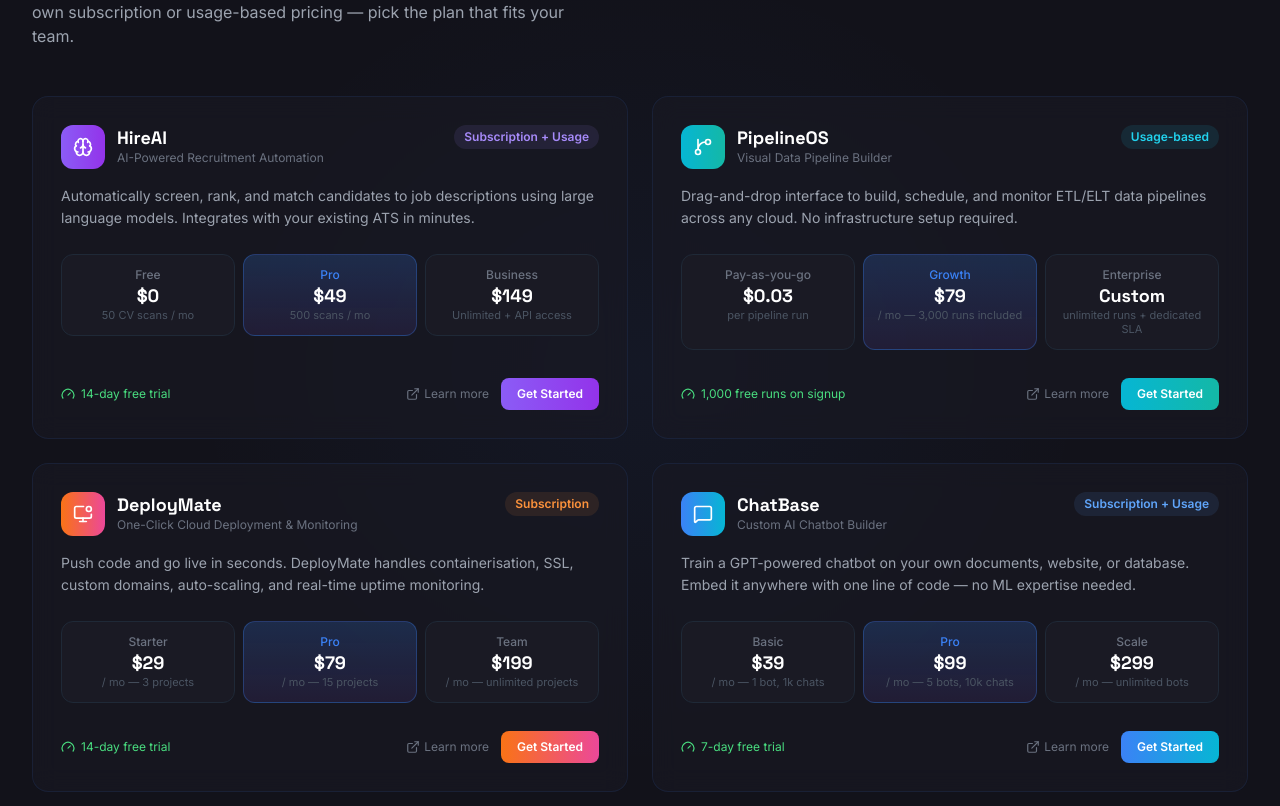
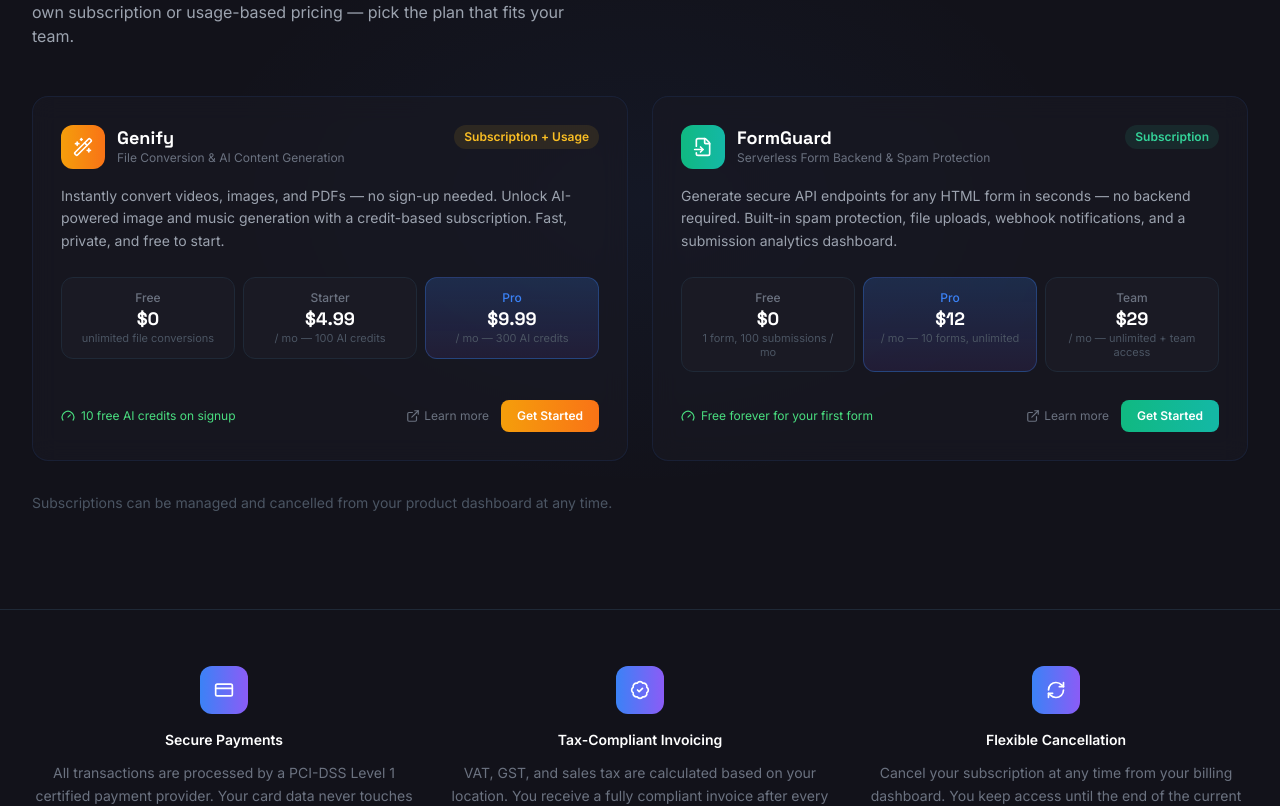
Before and after one commit to bytes-monks/bytes-monks, a React (Vite) app: page /pricing in a window 1280 px wide. Shown: the part 2807-3613 px from the top of the page. Built offline with nearby package versions, Linux system fonts and the light colour scheme.

Commit message:
feat(pricing): update SaaS list

```diff
--- a/src/pages/Pricing.tsx
+++ b/src/pages/Pricing.tsx
@@ -16,10 +16,8 @@
   BadgeCheck,
   CreditCard,
   RefreshCw,
-  Brain,
-  GitBranch,
-  MonitorDot,
-  MessageSquare,
+  Wand2,
+  FileInput,
   ExternalLink,
   Gauge,
 } from 'lucide-react';
@@ -209,71 +207,37 @@
 
 const saasProducts: SaasProduct[] = [
   {
-    name: 'HireAI',
-    tagline: 'AI-Powered Recruitment Automation',
+    name: 'Genify',
+    tagline: 'File Conversion & AI Content Generation',
     description:
-      'Automatically screen, rank, and match candidates to job descriptions using large language models. Integrates with your existing ATS in minutes.',
+      'Instantly convert videos, images, and PDFs — no sign-up needed. Unlock AI-powered image and music generation with a credit-based subscription. Fast, private, and free to start.',
     model: 'Subscription + Usage',
-    modelColor: 'text-violet-400 bg-violet-400/10',
-    icon: Brain,
-    gradient: 'from-violet-500 to-purple-600',
-    freeTrial: '14-day free trial',
-    url: '#',
+    modelColor: 'text-amber-400 bg-amber-400/10',
+    icon: Wand2,
+    gradient: 'from-amber-500 to-orange-500',
+    freeTrial: '10 free AI credits on signup',
+    url: 'https://genify.app',
     tiers: [
-      { name: 'Free',     price: '$0',   unit: '50 CV scans / mo',       highlight: false },
-      { name: 'Pro',      price: '$49',  unit: '500 scans / mo',         highlight: true  },
-      { name: 'Business', price: '$149', unit: 'Unlimited + API access', highlight: false },
+      { name: 'Free',    price: '$0',    unit: 'unlimited file conversions', highlight: false },
+      { name: 'Starter', price: '$4.99', unit: '/ mo — 100 AI credits',      highlight: false },
+      { name: 'Pro',     price: '$9.99', unit: '/ mo — 300 AI credits',      highlight: true  },
     ],
   },
   {
-    name: 'PipelineOS',
-    tagline: 'Visual Data Pipeline Builder',
+    name: 'FormGuard',
+    tagline: 'Serverless Form Backend & Spam Protection',
     description:
-      'Drag-and-drop interface to build, schedule, and monitor ETL/ELT data pipelines across any cloud. No infrastructure setup required.',
-    model: 'Usage-based',
-    modelColor: 'text-cyan-400 bg-cyan-400/10',
-    icon: GitBranch,
-    gradient: 'from-cyan-500 to-teal-500',
-    freeTrial: '1,000 free runs on signup',
+      'Generate secure API endpoints for any HTML form in seconds — no backend required. Built-in spam protection, file uploads, webhook notifications, and a submission analytics dashboard.',
+    model: 'Subscription',
+    modelColor: 'text-emerald-400 bg-emerald-400/10',
+    icon: FileInput,
+    gradient: 'from-emerald-500 to-teal-500',
+    freeTrial: 'Free forever for your first form',
     url: '#',
     tiers: [
-      { name: 'Pay-as-you-go', price: '$0.03',  unit: 'per pipeline run',              highlight: false },
-      { name: 'Growth',        price: '$79',    unit: '/ mo — 3,000 runs included',    highlight: true  },
-      { name: 'Enterprise',    price: 'Custom', unit: 'unlimited runs + dedicated SLA', highlight: false },
-    ],
-  },
-  {
-    name: 'DeployMate',
-    tagline: 'One-Click Cloud Deployment & Monitoring',
-    description:
-      'Push code and go live in seconds. DeployMate handles containerisation, SSL, custom domains, auto-scaling, and real-time uptime monitoring.',
-    model: 'Subscription',
-    modelColor: 'text-orange-400 bg-orange-400/10',
-    icon: MonitorDot,
-    gradient: 'from-orange-500 to-pink-500',
-    freeTrial: '14-day free trial',
-    url: '#',
-    tiers: [
-      { name: 'Starter', price: '$29',  unit: '/ mo — 3 projects',       highlight: false },
-      { name: 'Pro',     price: '$79',  unit: '/ mo — 15 projects',      highlight: true  },
-      { name: 'Team',    price: '$199', unit: '/ mo — unlimited projects', highlight: false },
-    ],
-  },
-  {
-    name: 'ChatBase',
-    tagline: 'Custom AI Chatbot Builder',
-    description:
-      'Train a GPT-powered chatbot on your own documents, website, or database. Embed it anywhere with one line of code — no ML expertise needed.',
-    model: 'Subscription + Usage',
-    modelColor: 'text-blue-400 bg-blue-400/10',
-    icon: MessageSquare,
-    gradient: 'from-blue-500 to-cyan-500',
-    freeTrial: '7-day free trial',
-    url: '#',
-    tiers: [
-      { name: 'Basic',    price: '$39',  unit: '/ mo — 1 bot, 1k chats',    highlight: false },
-      { name: 'Pro',      price: '$99',  unit: '/ mo — 5 bots, 10k chats',  highlight: true  },
-      { name: 'Scale',    price: '$299', unit: '/ mo — unlimited bots',      highlight: false },
+      { name: 'Free',  price: '$0',   unit: '1 form, 100 submissions / mo', highlight: false },
+      { name: 'Pro',   price: '$12',  unit: '/ mo — 10 forms, unlimited',   highlight: true  },
+      { name: 'Team',  price: '$29',  unit: '/ mo — unlimited + team access', highlight: false },
     ],
   },
 ];
```
